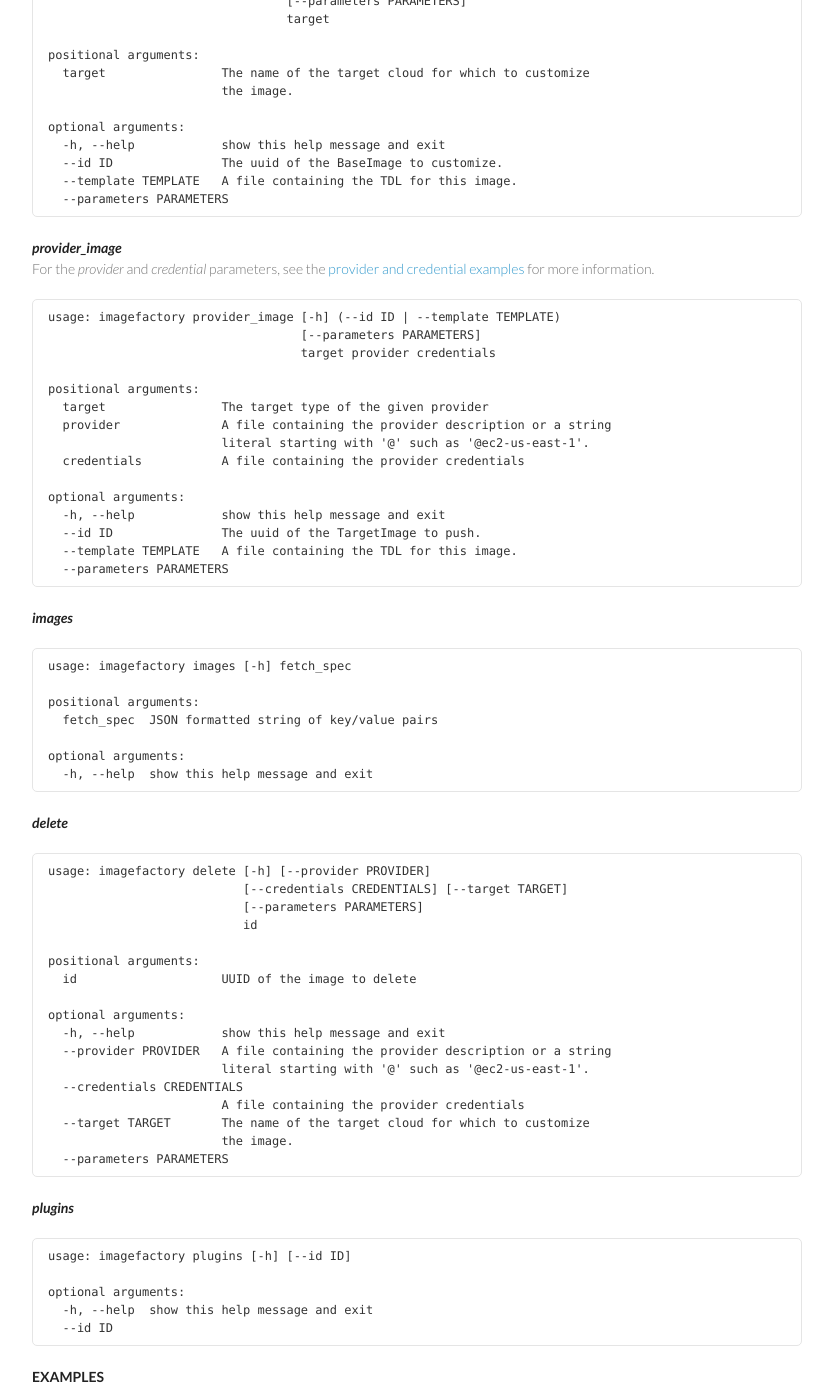
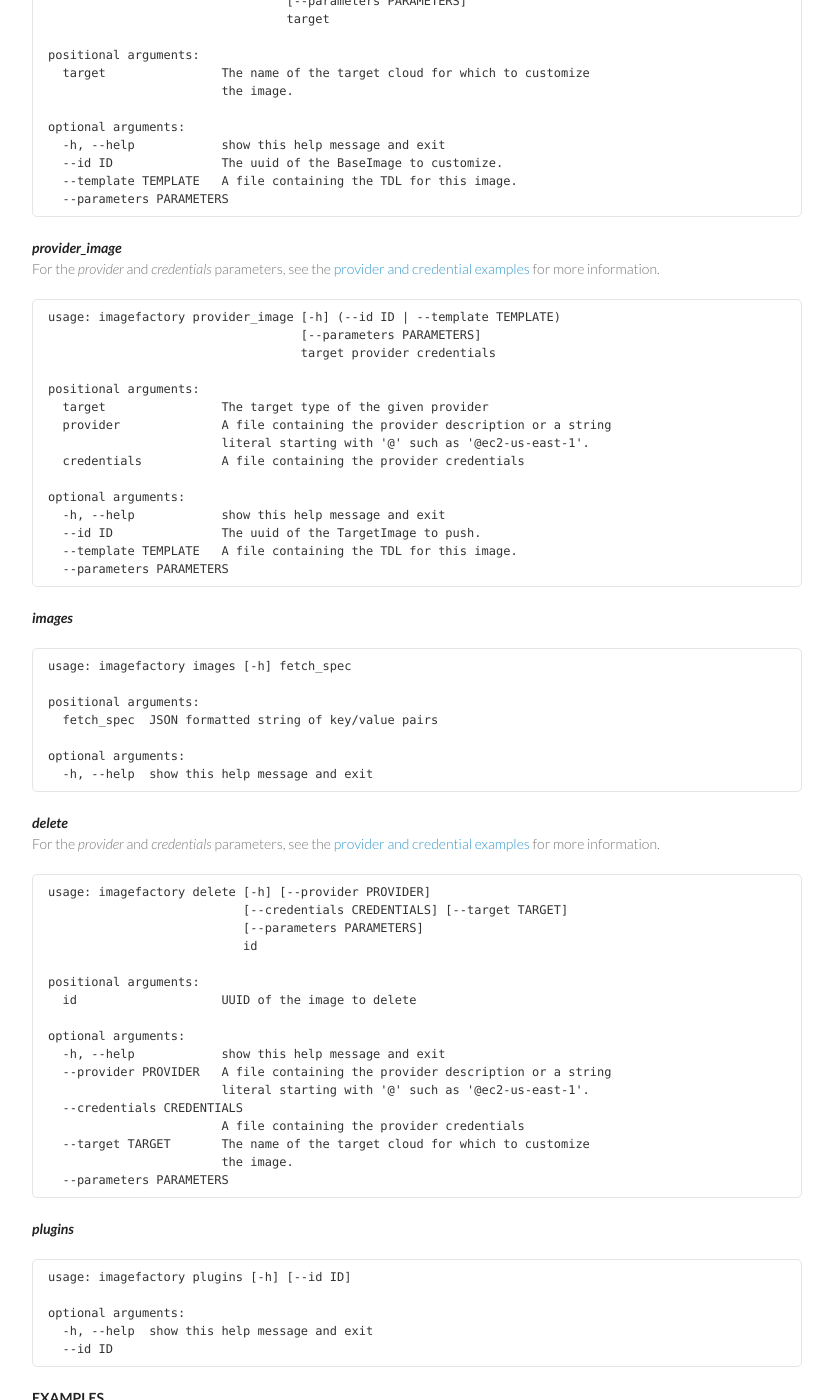
Before and after one commit to redhat-imaging/imagefactory, a Jekyll site: the page built from documentation/imagefactory.markdown, in a window 1280 px wide and 1400 px high, scrolled down 1701 px. Shown: the whole window, without its empty margins (268-1101 px from the left). Built offline with Jekyll 4.4.1, drawn with Linux system fonts in a browser that asks for light colours.

Commit message:
Add provider and credential example link to delete section.
Signed-off-by: Steve Loranz <sloranz@redhat.com>

```diff
--- a/documentation/imagefactory.markdown
+++ b/documentation/imagefactory.markdown
@@ -102,7 +102,7 @@ __*target_image*__
       --parameters PARAMETERS
 
 __*provider_image*__
-For the *provider* and *credential* parameters, see the [provider and credential examples][provider_examples] for more information.
+For the *provider* and *credentials* parameters, see the [provider and credential examples][provider_examples] for more information.
 
     usage: imagefactory provider_image [-h] (--id ID | --template TEMPLATE)
                                        [--parameters PARAMETERS]
@@ -131,6 +131,7 @@ __*images*__
       -h, --help  show this help message and exit
 
 __*delete*__
+For the *provider* and *credentials* parameters, see the [provider and credential examples][provider_examples] for more information.
 
     usage: imagefactory delete [-h] [--provider PROVIDER]
                                [--credentials CREDENTIALS] [--target TARGET]
```
